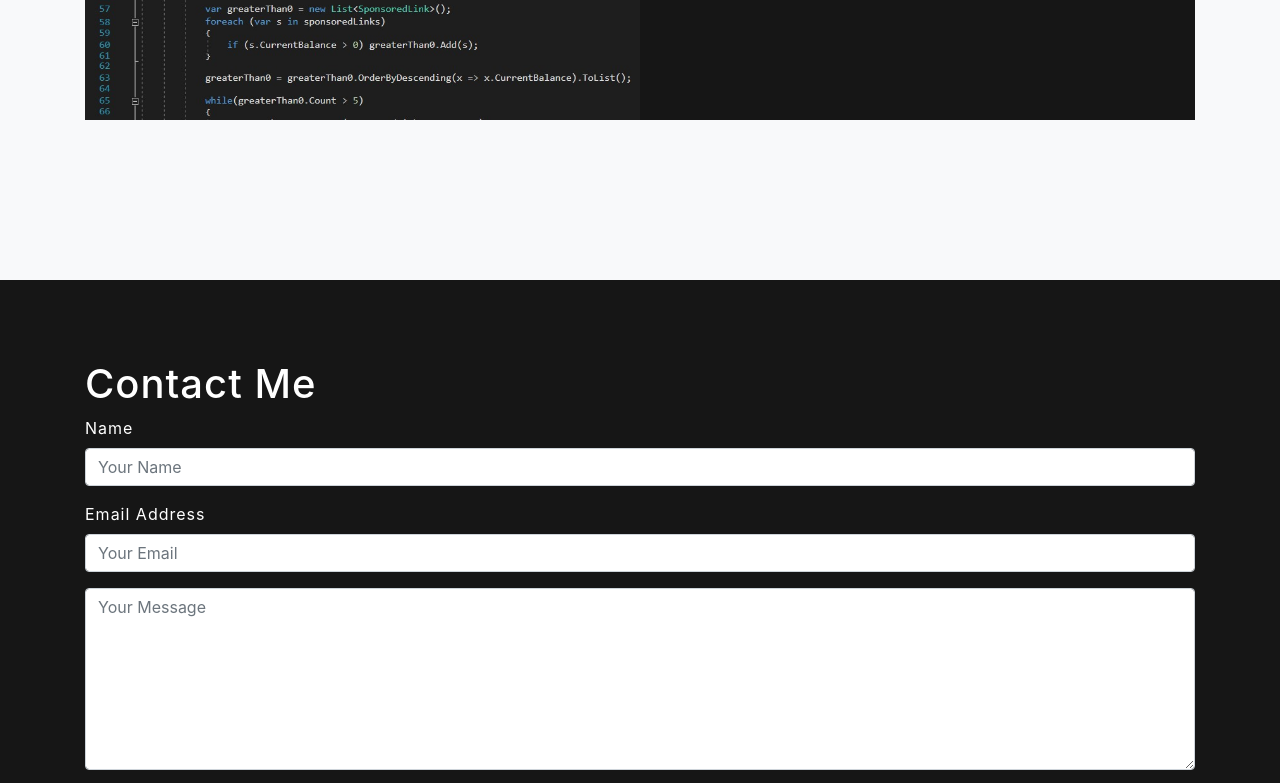
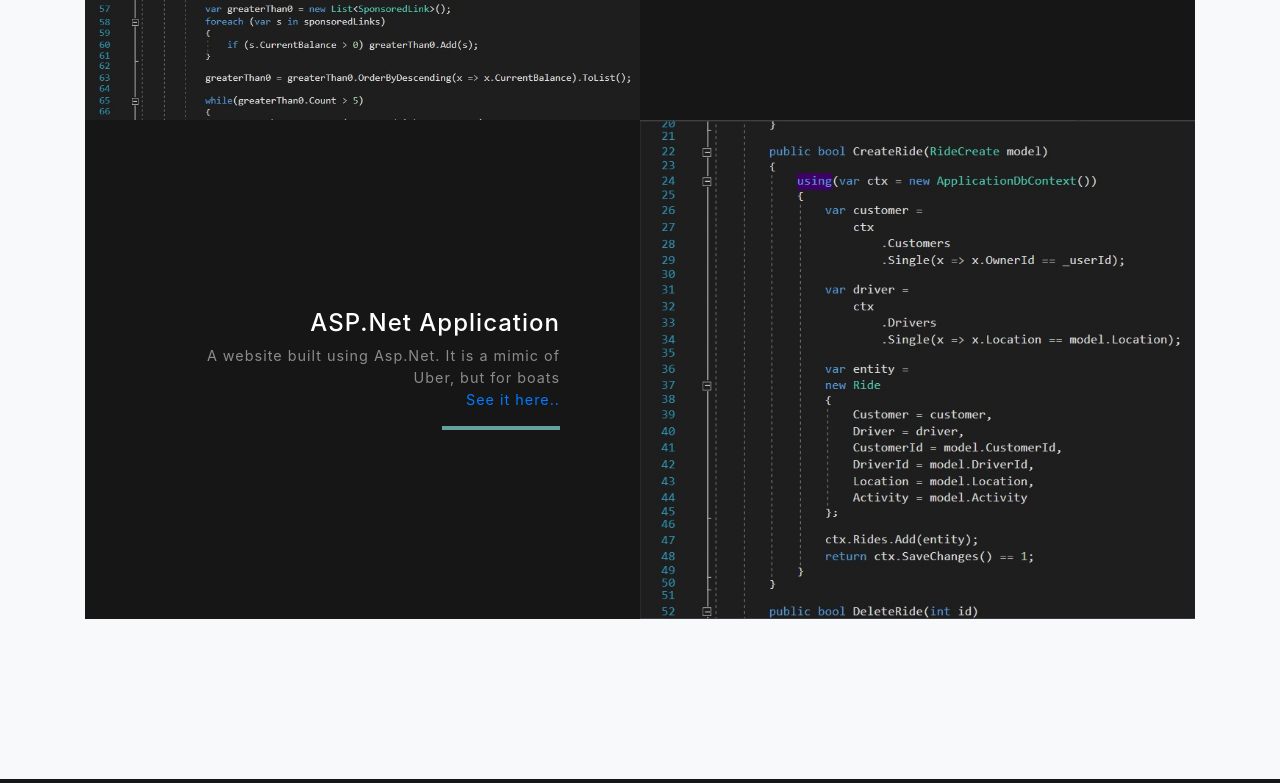
Before and after one commit to connormullett/connormullett.github.io, a website with bundled scripts: page index.html in a window 1280 px wide. Shown: the part 3552-4335 px from the top of the page. Built offline with nearby package versions, Linux system fonts and the light colour scheme.

Commit message:
Added Sail Project Row

```diff
--- a/index.html
+++ b/index.html
@@ -131,7 +131,7 @@
               <div class="d-flex h-100">
                 <div class="project-text w-100 my-auto text-center text-lg-right">
                   <h4 class="text-white">Caesar Cipher</h4>
-                  <p class="mb-0 text-white-50">Implemented a basic Caesar Cipher where you can enter your own text and will give you an encrypted string</p>
+                  <p class="mb-0 text-white-50">Implemented a basic Caesar Cipher where you can enter your own text, will give you an encrypted string, and be able to decrypt it</p>
                   <p><a href="https://github.com/connormullett/CaesarCipherApp">See it here..</a></p>
                   <hr class="d-none d-lg-block mb-0 mr-0">
                 </div>
@@ -161,9 +161,27 @@
           </div>
         </div>
 
+        <!-- Project Two Row -->
+        <div class="row justify-content-center no-gutters wow slideInUp" data-wow-offset="10">
+          <div class="col-lg-6">
+            <img class="img-fluid" src="img/Sail-Image.jpg" alt="">
+          </div>
+          <div class="col-lg-6 order-lg-first">
+            <div class="bg-black text-center h-100 project">
+              <div class="d-flex h-100">
+                <div class="project-text w-100 my-auto text-center text-lg-right">
+                  <h4 class="text-white">ASP.Net Application</h4>
+                  <p class="mb-0 text-white-50">A website built using Asp.Net. It is a mimic of Uber, but for boats</p>
+                  <p><a href="https://github.com/connormullett/Sail">See it here..</a></p>
+                  <hr class="d-none d-lg-block mb-0 mr-0">
+                </div>
+              </div>
+            </div>
+          </div>
+        </div>
+
       </div>
     </section>
-
     <!-- Contact Section -->
     <section class="contact-section bg-black wow slideInLeft">
       <div class="container">
```
Also changed, not shown: img/Sail-Image.jpg (added).
